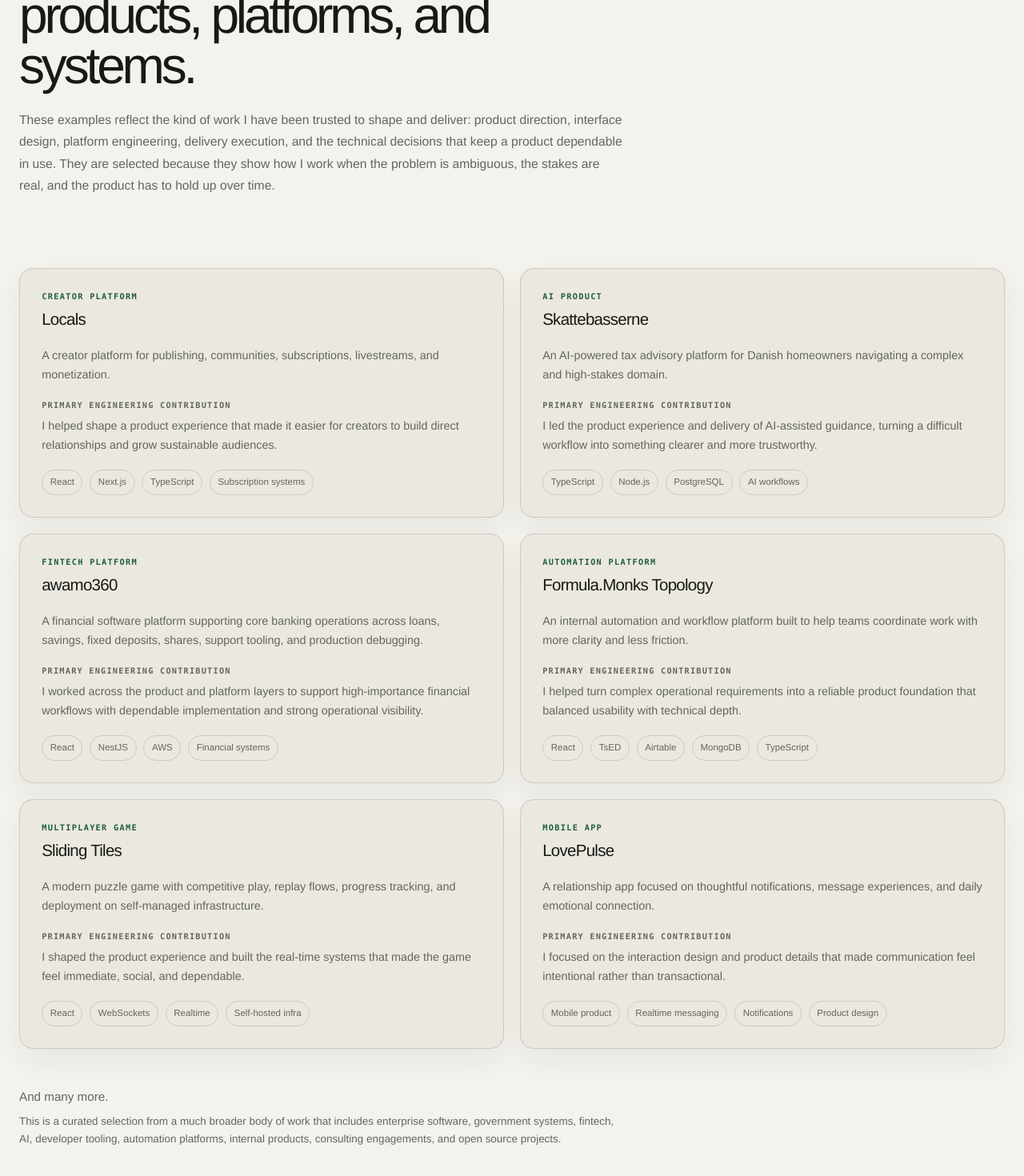
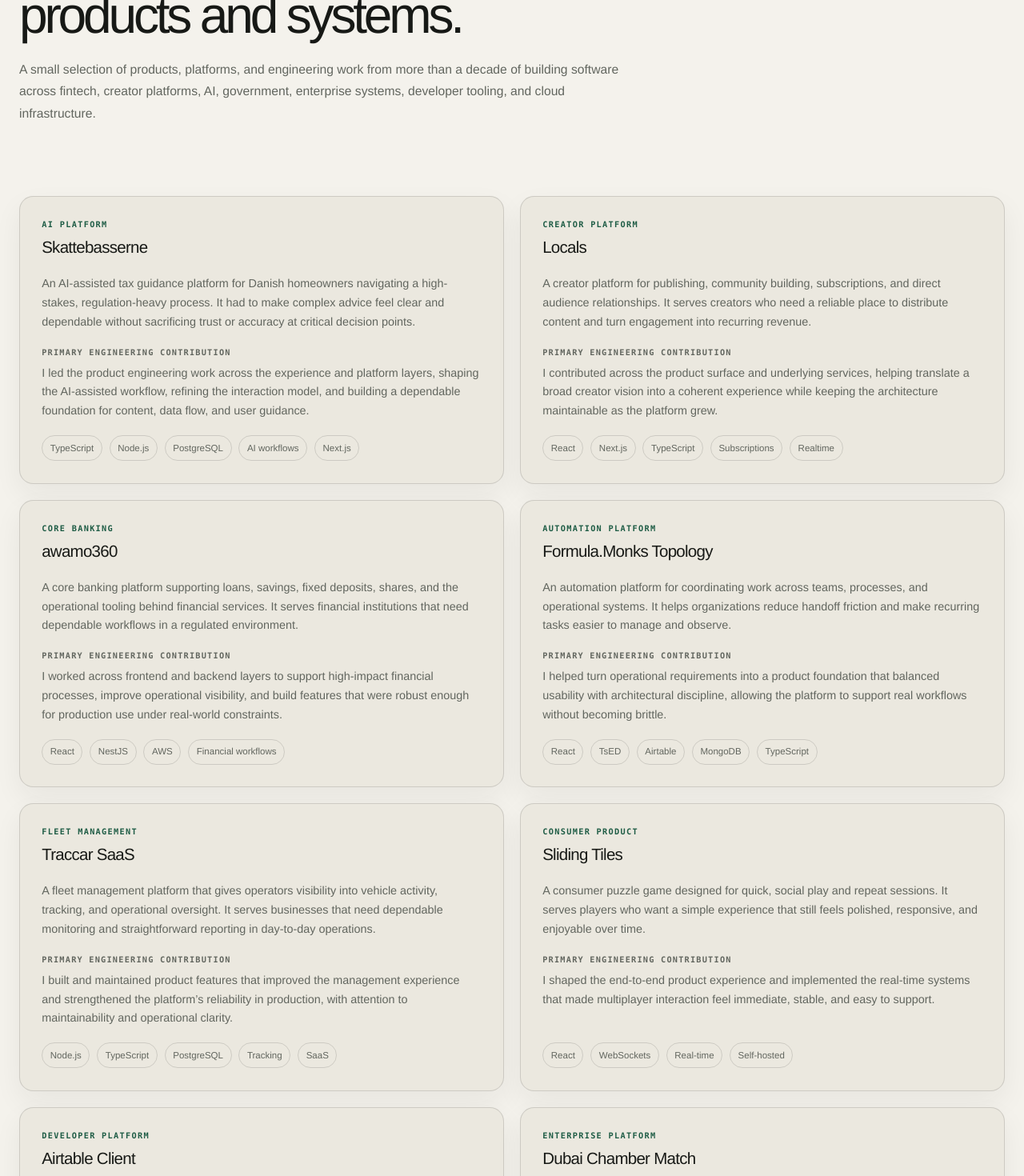
Before and after one commit to rmkasendwa/rmkasendwa, a Next.js app: page / in a window 1280 px wide. Shown: the part 3700-5170 px from the top of the page at 80% size. Built offline with nearby package versions, Linux system fonts and the light colour scheme; no server answers.

Commit message:
Revise project descriptions and update selected work entries for clarity and relevance

```diff
--- a/app/page.tsx
+++ b/app/page.tsx
@@ -236,15 +236,13 @@
         >
           <SectionIntro
             eyebrow="Selected work"
-            title="Representative work across products, platforms, and systems."
+            title="A curated collection of products and systems."
           />
           <p className="selected-work-intro">
-            These examples reflect the kind of work I have been trusted to shape
-            and deliver: product direction, interface design, platform
-            engineering, delivery execution, and the technical decisions that
-            keep a product dependable in use. They are selected because they
-            show how I work when the problem is ambiguous, the stakes are real,
-            and the product has to hold up over time.
+            A small selection of products, platforms, and engineering work from
+            more than a decade of building software across fintech, creator
+            platforms, AI, government, enterprise systems, developer tooling,
+            and cloud infrastructure.
           </p>
           <div className="selected-work-grid">
             {selectedWork.map((project) => (
@@ -274,10 +272,11 @@
           <div className="selected-work-close">
             <p className="selected-work-close-line">And many more.</p>
             <p className="selected-work-footnote">
-              This is a curated selection from a much broader body of work that
-              includes enterprise software, government systems, fintech, AI,
-              developer tooling, automation platforms, internal products,
-              consulting engagements, and open source projects.
+              These are representative examples selected from a much broader
+              body of work spanning enterprise software, AI systems, fintech,
+              government platforms, payment systems, developer tooling, cloud
+              infrastructure, automation platforms, consulting engagements, and
+              open source projects.
             </p>
           </div>
         </section>
--- a/content/profile.ts
+++ b/content/profile.ts
@@ -105,62 +105,111 @@
 
 export const selectedWork: Project[] = [
   {
+    name: 'Skattebasserne',
+    category: 'AI Platform',
+    description:
+      'An AI-assisted tax guidance platform for Danish homeowners navigating a high-stakes, regulation-heavy process. It had to make complex advice feel clear and dependable without sacrificing trust or accuracy at critical decision points.',
+    contribution:
+      'I led the product engineering work across the experience and platform layers, shaping the AI-assisted workflow, refining the interaction model, and building a dependable foundation for content, data flow, and user guidance.',
+    technologies: [
+      'TypeScript',
+      'Node.js',
+      'PostgreSQL',
+      'AI workflows',
+      'Next.js',
+    ],
+  },
+  {
     name: 'Locals',
     category: 'Creator Platform',
     description:
-      'A creator platform for publishing, communities, subscriptions, livestreams, and monetization.',
+      'A creator platform for publishing, community building, subscriptions, and direct audience relationships. It serves creators who need a reliable place to distribute content and turn engagement into recurring revenue.',
     contribution:
-      'I helped shape a product experience that made it easier for creators to build direct relationships and grow sustainable audiences.',
-    technologies: ['React', 'Next.js', 'TypeScript', 'Subscription systems'],
-  },
-  {
-    name: 'Skattebasserne',
-    category: 'AI Product',
-    description:
-      'An AI-powered tax advisory platform for Danish homeowners navigating a complex and high-stakes domain.',
-    contribution:
-      'I led the product experience and delivery of AI-assisted guidance, turning a difficult workflow into something clearer and more trustworthy.',
-    technologies: ['TypeScript', 'Node.js', 'PostgreSQL', 'AI workflows'],
+      'I contributed across the product surface and underlying services, helping translate a broad creator vision into a coherent experience while keeping the architecture maintainable as the platform grew.',
+    technologies: [
+      'React',
+      'Next.js',
+      'TypeScript',
+      'Subscriptions',
+      'Realtime',
+    ],
   },
   {
     name: 'awamo360',
-    category: 'FinTech Platform',
+    category: 'Core Banking',
     description:
-      'A financial software platform supporting core banking operations across loans, savings, fixed deposits, shares, support tooling, and production debugging.',
+      'A core banking platform supporting loans, savings, fixed deposits, shares, and the operational tooling behind financial services. It serves financial institutions that need dependable workflows in a regulated environment.',
     contribution:
-      'I worked across the product and platform layers to support high-importance financial workflows with dependable implementation and strong operational visibility.',
-    technologies: ['React', 'NestJS', 'AWS', 'Financial systems'],
+      'I worked across frontend and backend layers to support high-impact financial processes, improve operational visibility, and build features that were robust enough for production use under real-world constraints.',
+    technologies: ['React', 'NestJS', 'AWS', 'Financial workflows'],
   },
   {
     name: 'Formula.Monks Topology',
     category: 'Automation Platform',
     description:
-      'An internal automation and workflow platform built to help teams coordinate work with more clarity and less friction.',
+      'An automation platform for coordinating work across teams, processes, and operational systems. It helps organizations reduce handoff friction and make recurring tasks easier to manage and observe.',
     contribution:
-      'I helped turn complex operational requirements into a reliable product foundation that balanced usability with technical depth.',
+      'I helped turn operational requirements into a product foundation that balanced usability with architectural discipline, allowing the platform to support real workflows without becoming brittle.',
     technologies: ['React', 'TsED', 'Airtable', 'MongoDB', 'TypeScript'],
   },
   {
-    name: 'Sliding Tiles',
-    category: 'Multiplayer Game',
+    name: 'Traccar SaaS',
+    category: 'Fleet Management',
     description:
-      'A modern puzzle game with competitive play, replay flows, progress tracking, and deployment on self-managed infrastructure.',
+      'A fleet management platform that gives operators visibility into vehicle activity, tracking, and operational oversight. It serves businesses that need dependable monitoring and straightforward reporting in day-to-day operations.',
     contribution:
-      'I shaped the product experience and built the real-time systems that made the game feel immediate, social, and dependable.',
-    technologies: ['React', 'WebSockets', 'Realtime', 'Self-hosted infra'],
+      'I built and maintained product features that improved the management experience and strengthened the platform’s reliability in production, with attention to maintainability and operational clarity.',
+    technologies: ['Node.js', 'TypeScript', 'PostgreSQL', 'Tracking', 'SaaS'],
   },
   {
-    name: 'LovePulse',
-    category: 'Mobile App',
+    name: 'Sliding Tiles',
+    category: 'Consumer Product',
     description:
-      'A relationship app focused on thoughtful notifications, message experiences, and daily emotional connection.',
+      'A consumer puzzle game designed for quick, social play and repeat sessions. It serves players who want a simple experience that still feels polished, responsive, and enjoyable over time.',
     contribution:
-      'I focused on the interaction design and product details that made communication feel intentional rather than transactional.',
+      'I shaped the end-to-end product experience and implemented the real-time systems that made multiplayer interaction feel immediate, stable, and easy to support.',
+    technologies: ['React', 'WebSockets', 'Real-time', 'Self-hosted'],
+  },
+  {
+    name: 'Airtable Client',
+    category: 'Developer Platform',
+    description:
+      'A developer-facing client for working with Airtable data in a predictable and typed way. It serves engineers who want a lighter integration path for internal tools and automation work.',
+    contribution:
+      'I owned the SDK design and implementation, focusing on clarity of use, maintainable abstractions, and a surface that developers could rely on without unnecessary ceremony.',
+    technologies: ['TypeScript', 'SDK', 'Developer tooling', 'API client'],
+  },
+  {
+    name: 'Dubai Chamber Match',
+    category: 'Enterprise Platform',
+    description:
+      'An enterprise platform for connecting businesses with relevant opportunities, services, and institutional relationships. It supports a structured matching process that needs strong data handling and careful workflow design.',
+    contribution:
+      'I contributed to the product implementation and architecture, helping connect business rules, interfaces, and backend logic into a system that was dependable for real use.',
+    technologies: ['React', 'Node.js', 'Enterprise', 'Workflow'],
+  },
+  {
+    name: 'PIMIS',
+    category: 'Government Platform',
+    description:
+      'A government platform for the National Information Technology Authority Uganda, built to support structured information management and operational workflows. It serves public-sector stakeholders who need dependable, auditable systems rather than experimental tooling.',
+    contribution:
+      'I worked on the implementation and engineering foundations of a platform that had to balance usability, reliability, and long-term maintainability in a demanding institutional context.',
+    technologies: ['TypeScript', 'Node.js', 'Government', 'Systems'],
+  },
+  {
+    name: 'PayWay Express',
+    category: 'Payment Platform',
+    description:
+      'A production payment platform that streamlines payment processing and operational workflows for merchants and businesses. It supports day-to-day financial operations with a focus on reliability, authorization handling, and predictable service behavior.',
+    contribution:
+      'I contributed across frontend and backend development, implementing scheduled payment workflows, business process automation, authorization logic, API integrations, and production-ready improvements that increased operational efficiency and reliability.',
     technologies: [
-      'Mobile product',
-      'Realtime messaging',
-      'Notifications',
-      'Product design',
+      'TypeScript',
+      'Node.js',
+      'Payments',
+      'API integrations',
+      'Automation',
     ],
   },
 ];
```
